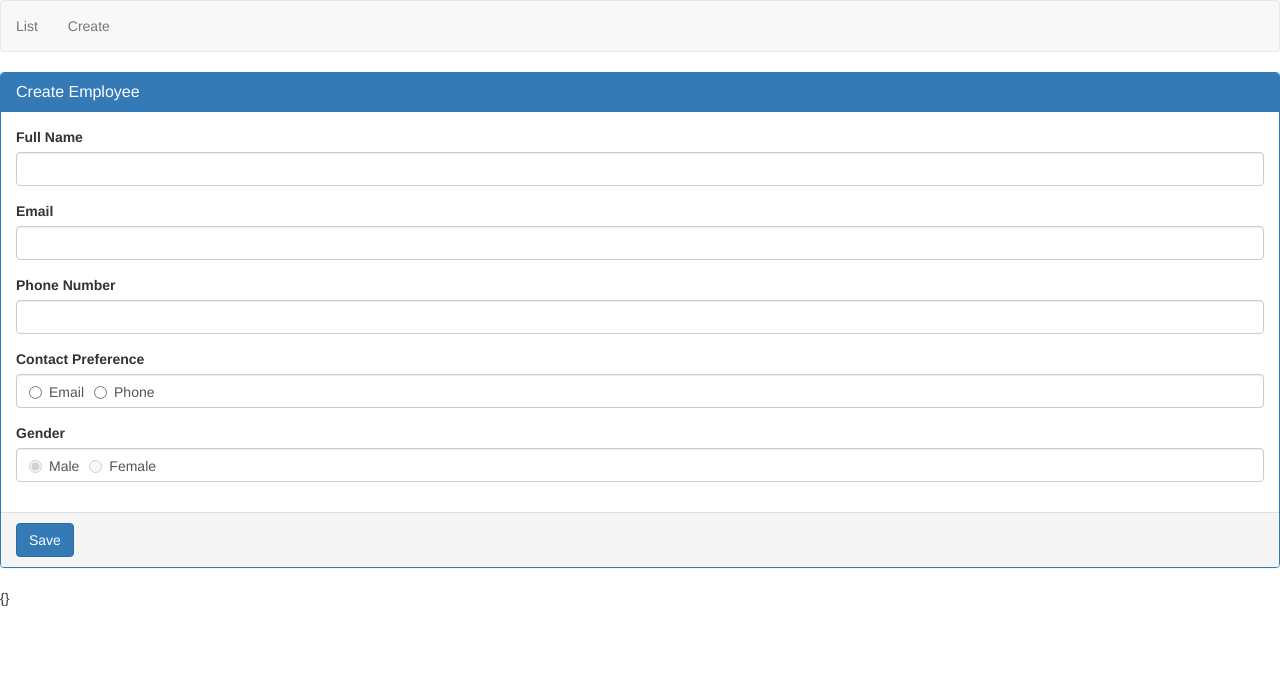
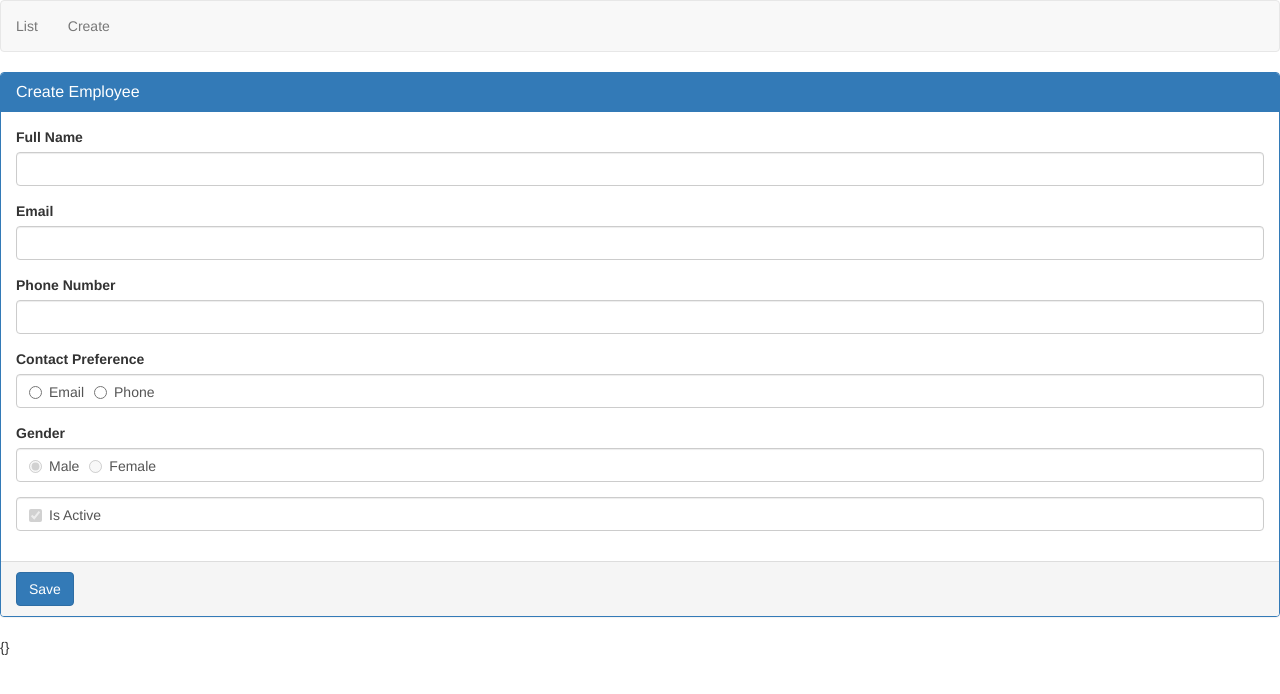
Before and after one commit to toan09sk/AngularLearning, an Angular app: page /create in a window 1280 px wide. Shown: the top 694 px of the page. Built offline with nearby package versions, Linux system fonts and the light colour scheme.

Commit message:
video 6: Bootstrap checkbox in angular

```diff
--- a/src/app/create-employee.component.html
+++ b/src/app/create-employee.component.html
@@ -47,6 +47,14 @@
                     </label>
                 </div>
             </div>
+
+            <div class="form-group">
+                <div class="form-control">
+                    <label class="checkbox-inline">
+                        <input type="checkbox" name="isActive" [(ngModel)]="isActive" disabled> Is Active
+                    </label>
+                </div>
+            </div>
         </div>
 
         <div class="panel-footer">
--- a/src/app/create-employee.component.ts
+++ b/src/app/create-employee.component.ts
@@ -8,6 +8,8 @@ import { NgForm } from '@angular/forms';
 })
 export class CreateEmployeeComponent implements OnInit {
   gender = 'male';
+  isActive = true;
+
   constructor() { }
 
   ngOnInit() {
```
